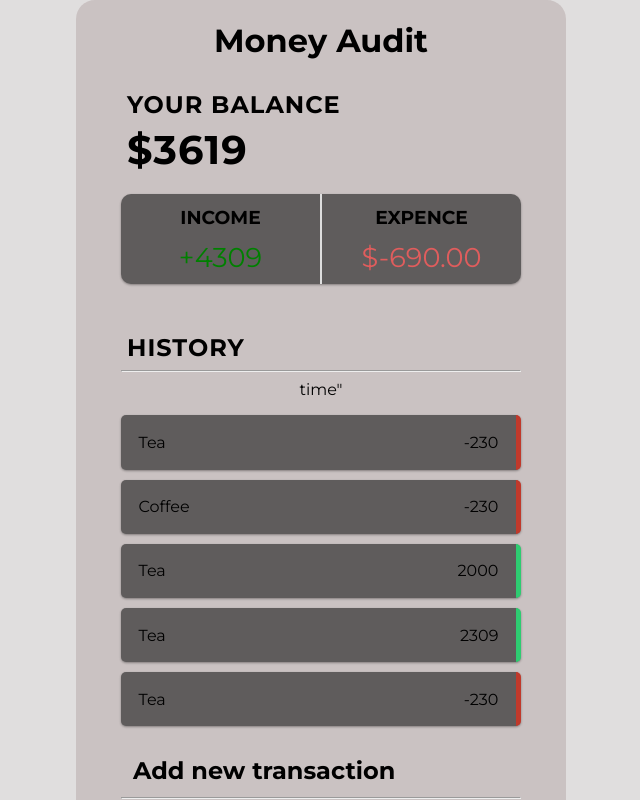
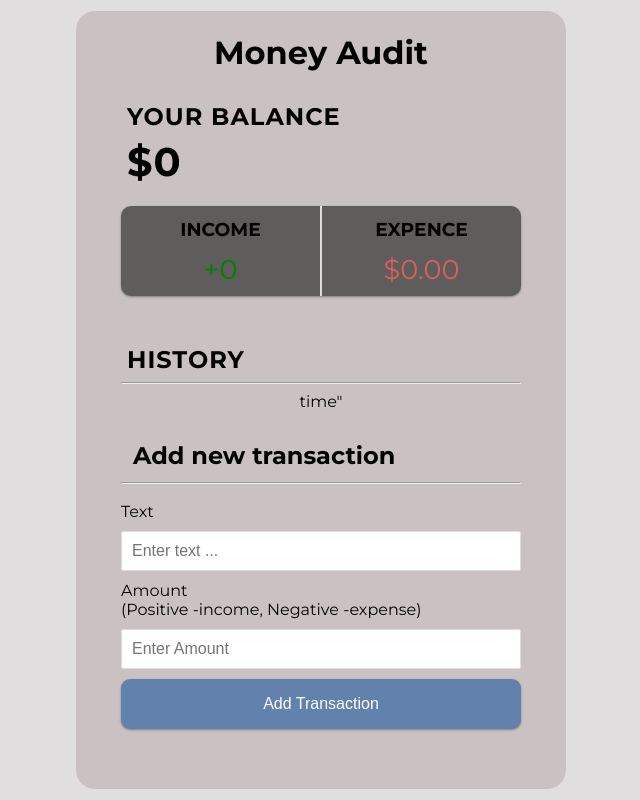
Before and after one commit to MIKE-BRIA/Vueprojects, a Vue app in the folder moneyspend/: page / in a window 1280 px wide. Shown: the top 800 px of the page, without its empty margins (319-959 px from the left). Built offline with nearby package versions, Linux system fonts and the light colour scheme.

Commit message:
parent-serve point

```diff
--- a/moneyspend/src/App.vue
+++ b/moneyspend/src/App.vue
@@ -4,7 +4,10 @@
     <div class="container">
       <Balance :balance="+balance"></Balance>
       <IncomeExp :income="+income" :expense="expense"></IncomeExp>
-      <History :transactions="transactions"></History>
+      <History
+        :transactions="transactions"
+        @deletetransaction="deletetrn"
+      ></History>
       <Transaction @transactionSubmitted="handleTransaction"></Transaction>
     </div>
   </div>
@@ -16,20 +19,18 @@ import Balance from "./components/Balance.vue";
 import IncomeExp from "./components/IncomeExp.vue";
 import History from "./components/History.vue";
 import Transaction from "./components/Transaction.vue";
+
 import { computed, ref } from "vue";
+import { useToast } from "vue-toastification";
 
-const transactions = ref([
-  { id: 1, text: "Tea", Amount: -230 },
-  { id: 2, text: "Coffee", Amount: -230 },
-  { id: 3, text: "Tea", Amount: 2000 },
-  { id: 4, text: "Tea", Amount: 2309 },
-  { id: 5, text: "Tea", Amount: -230 },
-]);
+const toast = useToast();
+
+const transactions = ref([]);
 
 //get balance
 const balance = computed(() => {
   return transactions.value.reduce((acc, transction) => {
-    return acc + transction.Amount;
+    return acc + transction.amount;
   }, 0);
 });
 
@@ -37,9 +38,9 @@ const balance = computed(() => {
 
 const income = computed(() => {
   return transactions.value
-    .filter((transaction) => transaction.Amount > 0)
+    .filter((transaction) => transaction.amount > 0)
     .reduce((acc, transaction) => {
-      return acc + transaction.Amount;
+      return acc + transaction.amount;
     }, 0)
     .toFixed(2);
 });
@@ -48,9 +49,9 @@ const income = computed(() => {
 
 const expense = computed(() => {
   return transactions.value
-    .filter((transaction) => transaction.Amount < 0)
+    .filter((transaction) => transaction.amount < 0)
     .reduce((acc, transaction) => {
-      return acc + transaction.Amount;
+      return acc + transaction.amount;
     }, 0)
     .toFixed(2);
 });
@@ -58,12 +59,15 @@ const expense = computed(() => {
 //adding new transactions
 
 const handleTransaction = (transactiondata) => {
-  if (text.value || Amount.value) {
+  if (text.value && amount.value) {
     transactions.value.push({
       id: generateUniqueId(),
       text: transactiondata.text,
-      Amount: transactiondata.amount,
+      amount: transactiondata.amount,
     });
+    toast.success("transaction added successfully");
+  } else {
+    toast.error("Add both fields");
   }
 };
 
@@ -72,6 +76,14 @@ const handleTransaction = (transactiondata) => {
 const generateUniqueId = () => {
   return Math.floor(Math.random() * 1000000);
 };
+
+//deletetransaction
+
+const deletetrn = (id) => {
+  transactions.value = transactions.value.filter(
+    (transaction) => transaction.id !== id
+  );
+};
 </script>
 
 <style></style>
```
